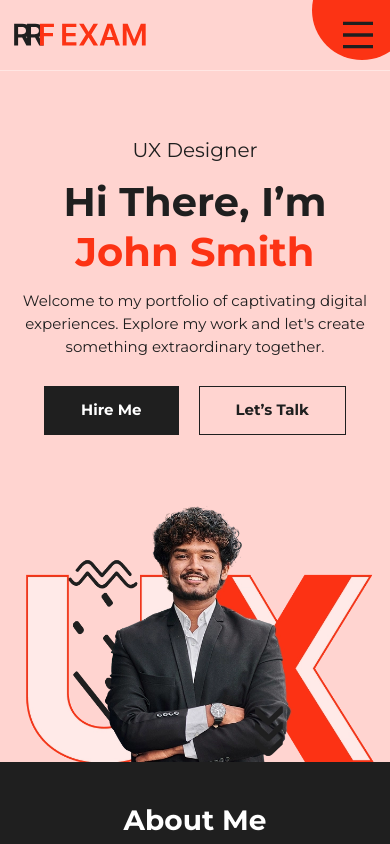
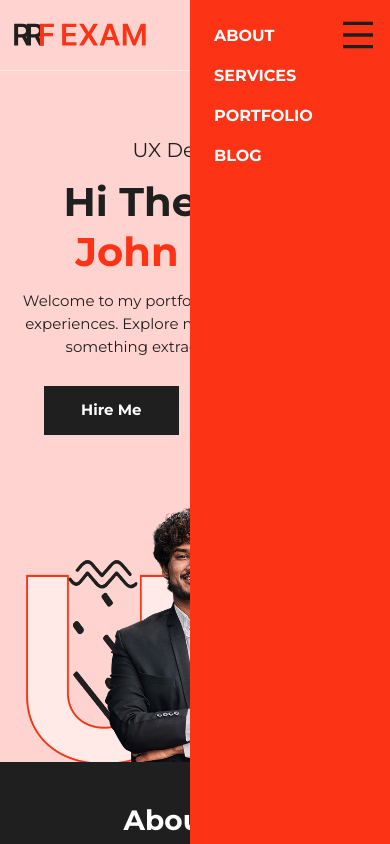
Before and after one commit to shomratislam/Portfolio-Landing-Page-RRF, a plain HTML site: page index.html in a window 390 px wide. Shown: the top 844 px of the page. Drawn offline with nearby package versions, Linux system fonts and the light colour scheme; files whose address does not match are found by name.

Commit message:
Update index.html

```diff
--- a/index.html
+++ b/index.html
@@ -22,6 +22,15 @@
 <body>
 
     <!-- Header -->
+
+    <div class="lg:hidden max-lg:absolute w-[300px] right-0 h-[100%] bg-[#fc3314] p-10 z-100 max-md:w-[200px] max-md:p-6">
+        <ul class="flex text-white uppercase flex-col text-start gap-6 text-[20px] font-bold max-md:text-[16px] max-md:gap-4">
+            <li><a class="hover:italic" href="#about_section">About</a></li>
+            <li><a class="hover:italic" href="#services_section">Services</a></li>
+            <li><a class="hover:italic" href="#portfolio_section">Portfolio</a></li>
+            <li><a class="hover:italic" href="#blog_section">Blog</a></li>
+        </ul>
+    </div>
 
     <div class="w-full bg-[#FFD4D0] px-6 overflow-hidden max-lg:px-5 max-lg:border-b border-white/40 max-md:px-3">
 
```
